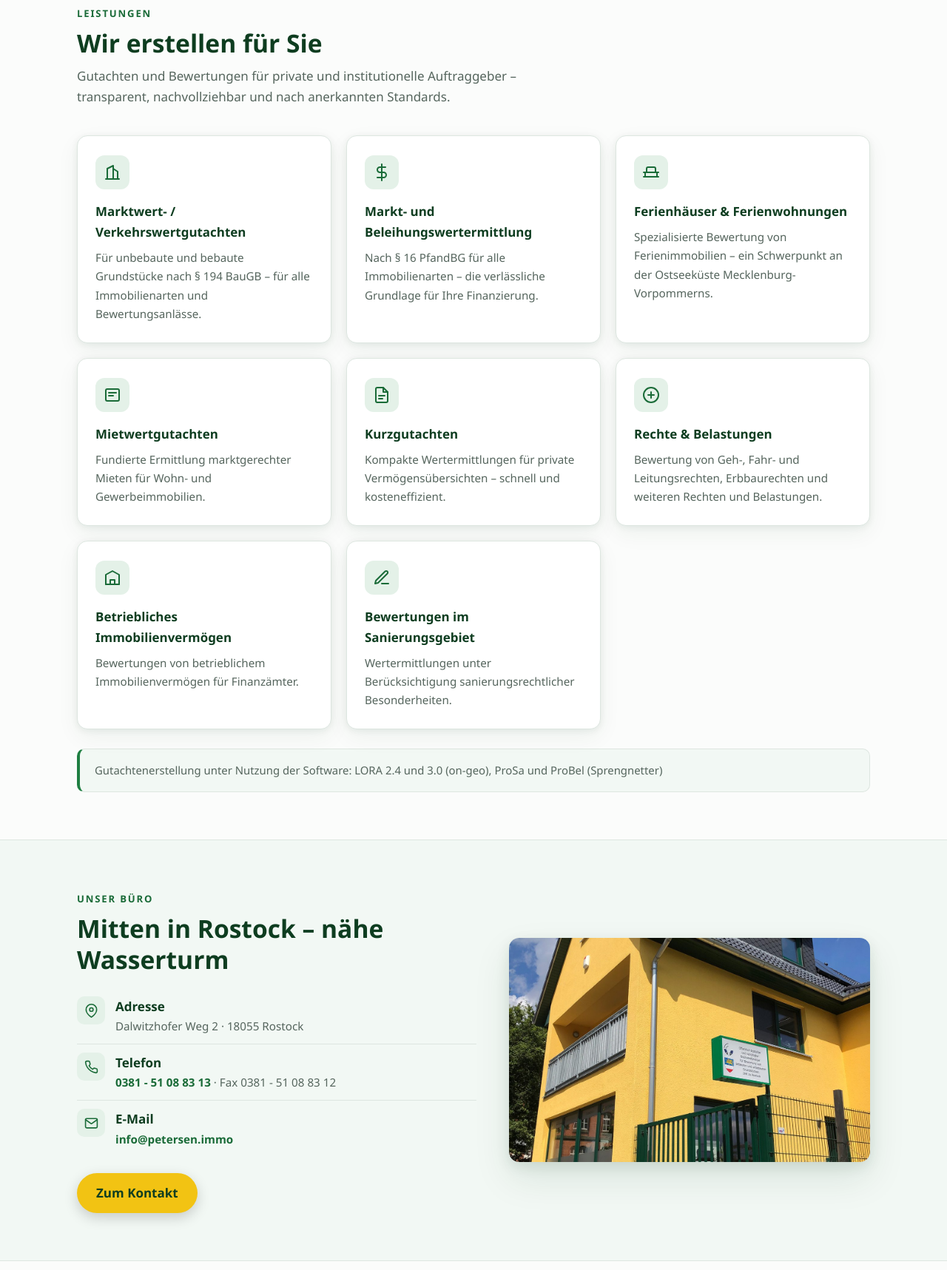
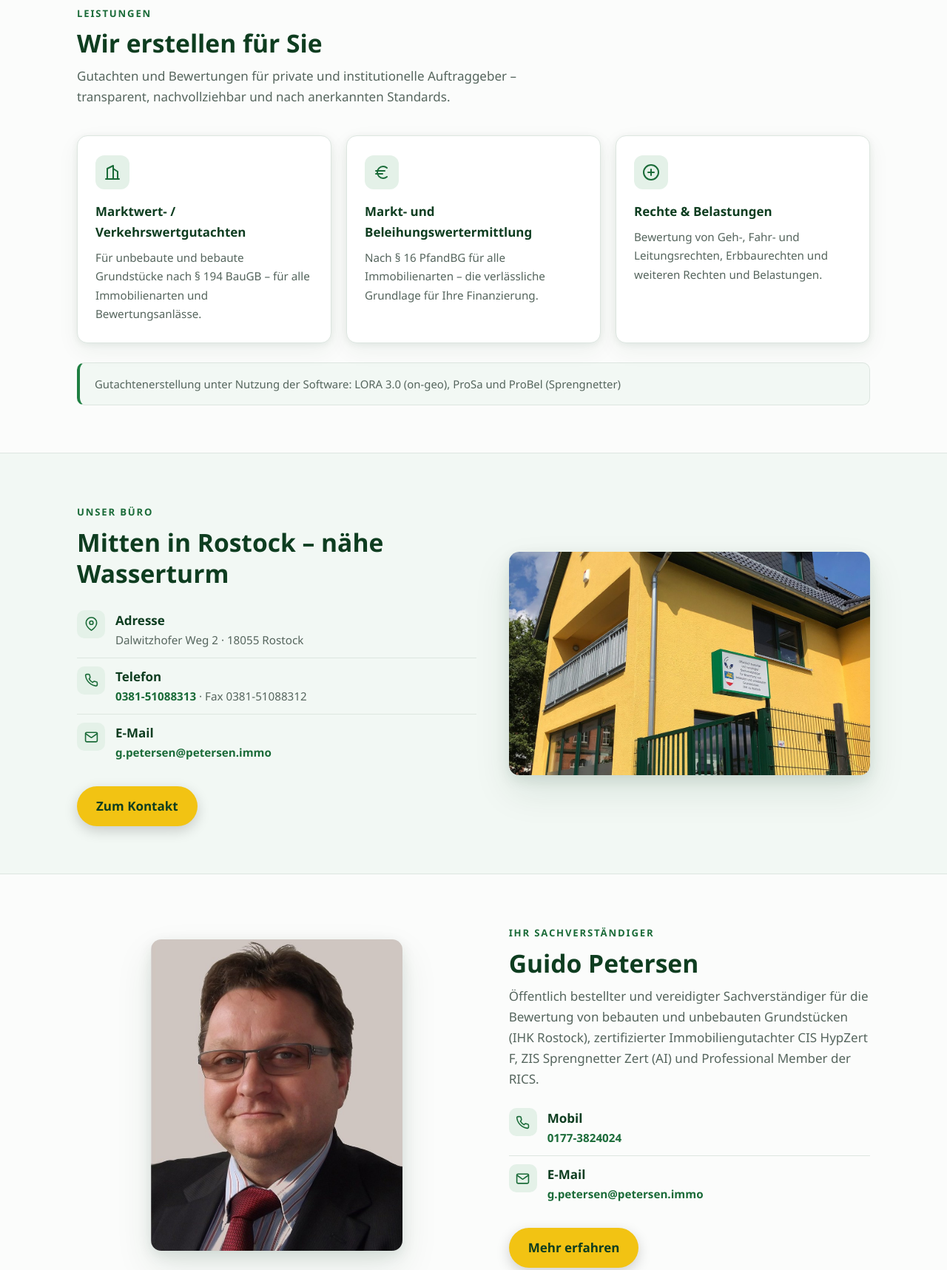
Before and after one commit to immogut/website-petersen-sv, a plain HTML site: page index.html in a window 1280 px wide. Shown: the part 738-2455 px from the top of the page at 74% size. Drawn offline with Linux system fonts and the light colour scheme.

Commit message:
Add files via upload

```diff
--- a/index.html
+++ b/index.html
@@ -4,7 +4,7 @@
 <meta charset="utf-8">
 <meta name="viewport" content="width=device-width, initial-scale=1">
 <title>Petersen – Sachverständiger für Immobilienbewertung in Rostock &amp; MV</title>
-<meta name="description" content="Guido Petersen – öffentlich bestellter und vereidigter Sachverständiger (IHK Rostock). Verkehrswert- und Beleihungswertgutachten für alle Immobilienarten in Mecklenburg-Vorpommern.">
+<meta name="description" content="Guido Petersen – öffentlich bestellter und vereidigter Sachverständiger (IHK Rostock). Verkehrswert- und Beleihungswertgutachten für alle Immobilienarten in Norddeutschland.">
 <link rel="stylesheet" href="style.css">
 <link rel="icon" type="image/png" href="assets/logo.png">
 </head>
@@ -36,7 +36,7 @@
       <img src="assets/wappen-rostock.png" alt="Wappen Rostock">
       öffentlich bestellter und vereidigter Sachverständiger · IHK Rostock
     </span>
-    <h1>Immobilienbewertung mit Sachverstand –<br>in Rostock und ganz Mecklenburg-Vorpommern</h1>
+    <h1>Immobilienbewertung mit Sachverstand –<br>in Rostock &amp; ganz Norddeutschland</h1>
     <p class="lead">Verkehrswert- und Beleihungswertgutachten für alle Immobilienarten und Bewertungsanlässe. Unabhängig, fundiert und anerkannt bei Gerichten, Banken und Finanzämtern.</p>
     <a class="btn btn-primary" href="kontakt.html">Kontakt aufnehmen</a>
     <a class="btn btn-ghost" href="#leistungen">Unsere Leistungen</a>
@@ -57,42 +57,17 @@
         <p>Für unbebaute und bebaute Grundstücke nach §&nbsp;194 BauGB – für alle Immobilienarten und Bewertungsanlässe.</p>
       </div>
       <div class="card">
-        <div class="icon"><svg viewBox="0 0 24 24" fill="none" stroke="currentColor" stroke-width="2" stroke-linecap="round" stroke-linejoin="round"><path d="M12 1v22"/><path d="M17 5H9.5a3.5 3.5 0 0 0 0 7h5a3.5 3.5 0 0 1 0 7H6"/></svg></div>
+        <div class="icon"><svg viewBox="0 0 24 24" fill="none" stroke="currentColor" stroke-width="2" stroke-linecap="round" stroke-linejoin="round"><path d="M4 10h12"/><path d="M4 14h9"/><path d="M19 6a7.7 7.7 0 0 0-5.2-2A7.9 7.9 0 0 0 6 12c0 4.4 3.5 8 7.8 8 2 0 3.8-.8 5.2-2"/></svg></div>
         <h3>Markt- und Beleihungswertermittlung</h3>
         <p>Nach §&nbsp;16 PfandBG für alle Immobilienarten – die verlässliche Grundlage für Ihre Finanzierung.</p>
-      </div>
-      <div class="card">
-        <div class="icon"><svg viewBox="0 0 24 24" fill="none" stroke="currentColor" stroke-width="2" stroke-linecap="round" stroke-linejoin="round"><path d="M2 12h20"/><path d="M6 12V7a2 2 0 0 1 2-2h8a2 2 0 0 1 2 2v5"/><path d="M4 12v6"/><path d="M20 12v6"/><path d="M2 18h20"/></svg></div>
-        <h3>Ferienhäuser &amp; Ferienwohnungen</h3>
-        <p>Spezialisierte Bewertung von Ferienimmobilien – ein Schwerpunkt an der Ostseeküste Mecklenburg-Vorpommerns.</p>
-      </div>
-      <div class="card">
-        <div class="icon"><svg viewBox="0 0 24 24" fill="none" stroke="currentColor" stroke-width="2" stroke-linecap="round" stroke-linejoin="round"><rect x="3" y="4" width="18" height="16" rx="2"/><path d="M7 9h10"/><path d="M7 13h6"/></svg></div>
-        <h3>Mietwertgutachten</h3>
-        <p>Fundierte Ermittlung marktgerechter Mieten für Wohn- und Gewerbeimmobilien.</p>
-      </div>
-      <div class="card">
-        <div class="icon"><svg viewBox="0 0 24 24" fill="none" stroke="currentColor" stroke-width="2" stroke-linecap="round" stroke-linejoin="round"><path d="M14 2H6a2 2 0 0 0-2 2v16a2 2 0 0 0 2 2h12a2 2 0 0 0 2-2V8z"/><polyline points="14 2 14 8 20 8"/><path d="M8 13h8"/><path d="M8 17h5"/></svg></div>
-        <h3>Kurzgutachten</h3>
-        <p>Kompakte Wertermittlungen für private Vermögensübersichten – schnell und kosteneffizient.</p>
       </div>
       <div class="card">
         <div class="icon"><svg viewBox="0 0 24 24" fill="none" stroke="currentColor" stroke-width="2" stroke-linecap="round" stroke-linejoin="round"><circle cx="12" cy="12" r="10"/><path d="M12 8v8"/><path d="M8 12h8"/></svg></div>
         <h3>Rechte &amp; Belastungen</h3>
         <p>Bewertung von Geh-, Fahr- und Leitungsrechten, Erbbaurechten und weiteren Rechten und Belastungen.</p>
       </div>
-      <div class="card">
-        <div class="icon"><svg viewBox="0 0 24 24" fill="none" stroke="currentColor" stroke-width="2" stroke-linecap="round" stroke-linejoin="round"><path d="M3 21V8l9-5 9 5v13"/><path d="M9 21v-6h6v6"/><path d="M3 21h18"/></svg></div>
-        <h3>Betriebliches Immobilienvermögen</h3>
-        <p>Bewertungen von betrieblichem Immobilienvermögen für Finanzämter.</p>
-      </div>
-      <div class="card">
-        <div class="icon"><svg viewBox="0 0 24 24" fill="none" stroke="currentColor" stroke-width="2" stroke-linecap="round" stroke-linejoin="round"><path d="M12 20h9"/><path d="M16.5 3.5a2.121 2.121 0 0 1 3 3L7 19l-4 1 1-4z"/></svg></div>
-        <h3>Bewertungen im Sanierungsgebiet</h3>
-        <p>Wertermittlungen unter Berücksichtigung sanierungsrechtlicher Besonderheiten.</p>
-      </div>
     </div>
-    <p class="note">Gutachtenerstellung unter Nutzung der Software: LORA 2.4 und 3.0 (on-geo), ProSa und ProBel (Sprengnetter)</p>
+    <p class="note">Gutachtenerstellung unter Nutzung der Software: LORA 3.0 (on-geo), ProSa und ProBel (Sprengnetter)</p>
   </div>
 </section>
 
@@ -108,11 +83,11 @@
         </li>
         <li>
           <span class="ic"><svg viewBox="0 0 24 24" fill="none" stroke="currentColor" stroke-width="2" stroke-linecap="round" stroke-linejoin="round"><path d="M22 16.92v3a2 2 0 0 1-2.18 2 19.79 19.79 0 0 1-8.63-3.07 19.5 19.5 0 0 1-6-6 19.79 19.79 0 0 1-3.07-8.67A2 2 0 0 1 4.11 2h3a2 2 0 0 1 2 1.72c.12.9.34 1.78.65 2.63a2 2 0 0 1-.45 2.11L8.09 9.91a16 16 0 0 0 6 6l1.45-1.22a2 2 0 0 1 2.11-.45c.85.31 1.73.53 2.63.65A2 2 0 0 1 22 16.92z"/></svg></span>
-          <div><b>Telefon</b><span><a href="tel:+4938151088313">0381 - 51 08 83 13</a> · Fax 0381 - 51 08 83 12</span></div>
+          <div><b>Telefon</b><span><a href="tel:+4938151088313">0381-51088313</a> · Fax 0381-51088312</span></div>
         </li>
         <li>
           <span class="ic"><svg viewBox="0 0 24 24" fill="none" stroke="currentColor" stroke-width="2" stroke-linecap="round" stroke-linejoin="round"><path d="M4 4h16c1.1 0 2 .9 2 2v12c0 1.1-.9 2-2 2H4c-1.1 0-2-.9-2-2V6c0-1.1.9-2 2-2z"/><polyline points="22,6 12,13 2,6"/></svg></span>
-          <div><b>E-Mail</b><span><a href="mailto:info@petersen.immo">info@petersen.immo</a></span></div>
+          <div><b>E-Mail</b><span><a href="mailto:g.petersen@petersen.immo">g.petersen@petersen.immo</a></span></div>
         </li>
       </ul>
       <p style="margin-top:22px;"><a class="btn btn-primary" href="kontakt.html">Zum Kontakt</a></p>
@@ -127,11 +102,11 @@
     <div>
       <span class="kicker">Ihr Sachverständiger</span>
       <h2>Guido Petersen</h2>
-      <p style="color:var(--ink-soft); margin-top:10px;">Öffentlich bestellter und vereidigter Sachverständiger für die Bewertung von bebauten und unbebauten Grundstücken (IHK Rostock), zertifizierter Immobiliengutachter CIS HypZert (F), ZIS Sprengnetter Zert (AI) und Professional Member der RICS.</p>
+      <p style="color:var(--ink-soft); margin-top:10px;">Öffentlich bestellter und vereidigter Sachverständiger für die Bewertung von bebauten und unbebauten Grundstücken (IHK Rostock), zertifizierter Immobiliengutachter CIS HypZert F, ZIS Sprengnetter Zert (AI) und Professional Member der RICS.</p>
       <ul class="info-list" style="margin-top:14px;">
         <li>
           <span class="ic"><svg viewBox="0 0 24 24" fill="none" stroke="currentColor" stroke-width="2" stroke-linecap="round" stroke-linejoin="round"><path d="M22 16.92v3a2 2 0 0 1-2.18 2 19.79 19.79 0 0 1-8.63-3.07 19.5 19.5 0 0 1-6-6 19.79 19.79 0 0 1-3.07-8.67A2 2 0 0 1 4.11 2h3a2 2 0 0 1 2 1.72c.12.9.34 1.78.65 2.63a2 2 0 0 1-.45 2.11L8.09 9.91a16 16 0 0 0 6 6l1.45-1.22a2 2 0 0 1 2.11-.45c.85.31 1.73.53 2.63.65A2 2 0 0 1 22 16.92z"/></svg></span>
-          <div><b>Mobil</b><span><a href="tel:+491773824024">0177 - 382 40 24</a></span></div>
+          <div><b>Mobil</b><span><a href="tel:+491773824024">0177-3824024</a></span></div>
         </li>
         <li>
           <span class="ic"><svg viewBox="0 0 24 24" fill="none" stroke="currentColor" stroke-width="2" stroke-linecap="round" stroke-linejoin="round"><path d="M4 4h16c1.1 0 2 .9 2 2v12c0 1.1-.9 2-2 2H4c-1.1 0-2-.9-2-2V6c0-1.1.9-2 2-2z"/><polyline points="22,6 12,13 2,6"/></svg></span>
@@ -148,7 +123,8 @@
     <img src="assets/logo-bvs.jpg" alt="b.v.s Sachverständige – Mitglied im Landesverband Mecklenburg-Vorpommern">
     <img src="assets/siegel-sprengnetter.png" alt="Sprengnetter – Gesicherter Immowert">
     <img src="assets/siegel-oebuv.png" alt="Siegel öffentlich bestellter und vereidigter Sachverständiger">
-    <img src="assets/logo-hypzert.jpg" alt="HypZert (F) – Immobiliengutachter / Real Estate Valuer">
+    <img src="assets/logo-hypzert-f.svg" alt="Immobiliengutachter HypZert F">
+    <img src="assets/logo-rics.png" alt="RICS – Royal Institution of Chartered Surveyors">
   </div>
 </div>
 
```
Also changed, not shown: impressum.html (+4 -4 lines), kontakt.html (+6 -7 lines), team.html (+4 -4 lines).
